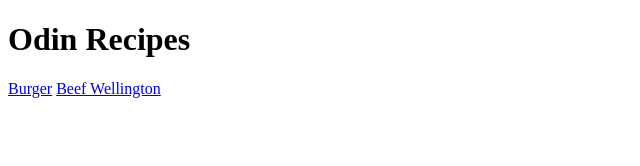
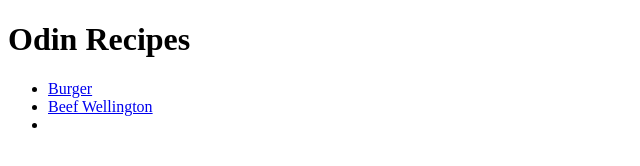
Before and after one commit to CableCreates/odin-recipes, a plain HTML site: page index.html in a window 1280 px wide. Shown: the whole page, without its empty margins (0-640 px from the left). Drawn offline with Linux system fonts and the light colour scheme.

Commit message:
Add unordered list and link to page
add unordered list for organizing links and new link to chicken-sandwich page.

```diff
--- a/index.html
+++ b/index.html
@@ -7,7 +7,16 @@
   </head>
   <body>
     <h1>Odin Recipes</h1>
-    <a href="recipes/burger.html">Burger</a>
-    <a href="recipes/beefwellington.html">Beef Wellington</a>
+    <ul>
+      <li>
+        <a href="recipes/burger.html">Burger</a>
+      </li>
+      <li>
+        <a href="recipes/beefwellington.html">Beef Wellington</a>
+      </li>
+      <li>
+        <a href="recipes/chicken-sandwich.html"></a>
+      </li>
+    </ul>
   </body>
 </html>
```
